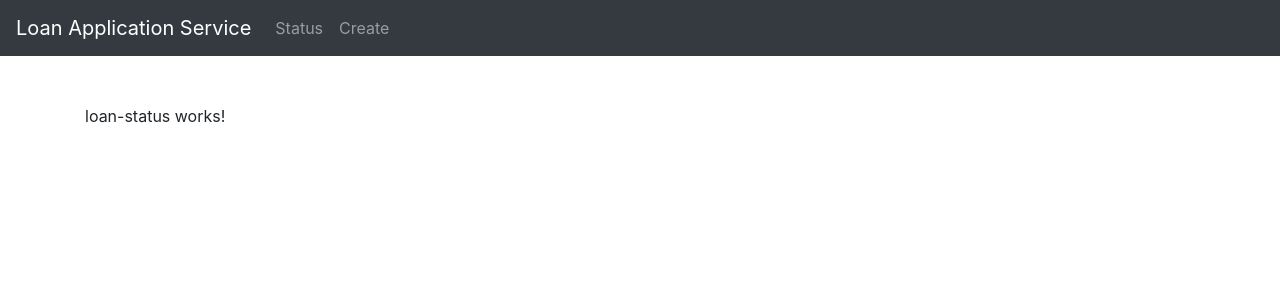
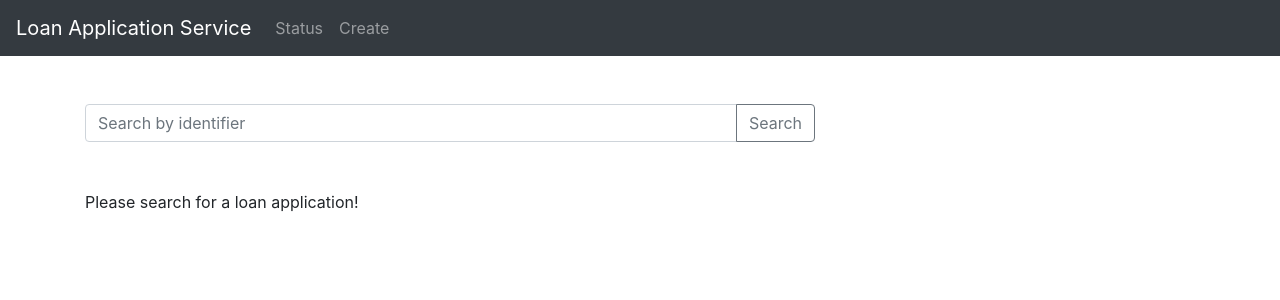
Before and after one commit to brettkromkamp/mini-loan-application, an Angular app in the folder client/: page /status in a window 1280 px wide. Shown: the top 300 px of the page. Built offline with nearby package versions, Linux system fonts and the light colour scheme.

Commit message:
Add initial integration with backend service (incomplete) and add CORS mappings

```diff
--- a/client/src/app/components/home/home.component.html
+++ b/client/src/app/components/home/home.component.html
@@ -1 +1,3 @@
-<p>home works!</p>
+<h1>Loan Application Service</h1>
+<p>The Loan Application Service and accompanying app allow you to submit a loan application and also check if a loan
+    application has been submitted by providing its <em>identifier</em>.</p>
--- a/client/src/app/components/loan-status/loan-status.component.html
+++ b/client/src/app/components/loan-status/loan-status.component.html
@@ -1 +1,24 @@
-<p>loan-status works!</p>
+<div class="list row">
+    <div class="col-md-8">
+        <div class="input-group mb-4">
+            <input type="text" class="form-control" placeholder="Search by identifier" [(ngModel)]="loanIdentifier" />
+            <div class="input-group-append">
+                <button class="btn btn-outline-secondary" type="button" (click)="searchByIdentifier()">
+                    Search
+                </button>
+            </div>
+        </div>
+    </div>
+    <div class="col-md-6">
+        <div *ngIf="currentLoan">
+            <h4>Loan</h4>
+            <div>
+                <label><strong>Identifier:</strong></label>
+            </div>
+        </div>
+        <div *ngIf="!currentLoan">
+            <br />
+            <p>Please search for a loan application!</p>
+        </div>
+    </div>
+</div>
--- a/client/src/app/components/loan-status/loan-status.component.ts
+++ b/client/src/app/components/loan-status/loan-status.component.ts
@@ -1,4 +1,5 @@
 import { Component, OnInit } from '@angular/core';
+import { LoanService } from 'src/app/services/loan.service';
 
 @Component({
   selector: 'app-loan-status',
@@ -7,9 +8,25 @@ import { Component, OnInit } from '@angular/core';
 })
 export class LoanStatusComponent implements OnInit {
 
-  constructor() { }
+  currentLoan = null;
+  loanIdentifier = '';
+
+  constructor(private loanService: LoanService) { }
 
   ngOnInit(): void {
   }
 
+  searchByIdentifier(): void {
+    this.loanService.read(this.loanIdentifier)
+      .subscribe(
+        loan => {
+          this.currentLoan = loan;
+          console.log(loan);
+        },
+        error => {
+          console.log(error);
+        }
+      );
+  }
+
 }
--- a/client/src/app/services/loan.service.ts
+++ b/client/src/app/services/loan.service.ts
@@ -2,7 +2,7 @@ import { Injectable } from '@angular/core';
 import { HttpClient } from '@angular/common/http';
 import { Observable } from 'rxjs';
 
-const baseURL = 'http://localhost:8080/api/v1/loans';
+const BASE_URL = 'http://localhost:8080/api/v1/loans';
 
 @Injectable({
   providedIn: 'root'
@@ -11,11 +11,11 @@ export class LoanService {
 
   constructor(private httpClient: HttpClient) { }
 
-  read(id): Observable<any> {
-    return this.httpClient.get(`${baseURL}/${id}`);
+  read(id: string): Observable<any> {
+    return this.httpClient.get(`${BASE_URL}/${id}`);
   }
 
-  create(data): Observable<any> {
-    return this.httpClient.post(baseURL, data);
+  create(data: any): Observable<any> {
+    return this.httpClient.post(BASE_URL, data);
   }
 }
--- a/client/src/index.html
+++ b/client/src/index.html
@@ -1,5 +1,6 @@
 <!doctype html>
 <html lang="en">
+
 <head>
   <meta charset="utf-8">
   <title>Client</title>
@@ -7,7 +8,9 @@
   <meta name="viewport" content="width=device-width, initial-scale=1">
   <link rel="icon" type="image/x-icon" href="favicon.ico">
 </head>
+
 <body>
   <app-root></app-root>
 </body>
+
 </html>
```
